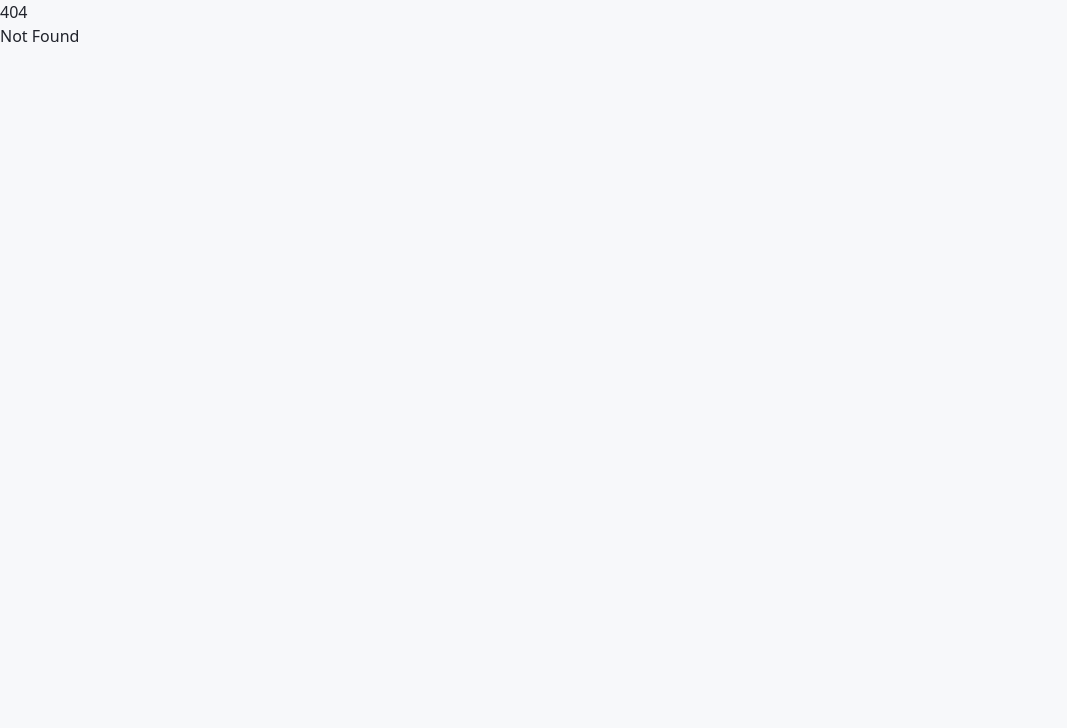
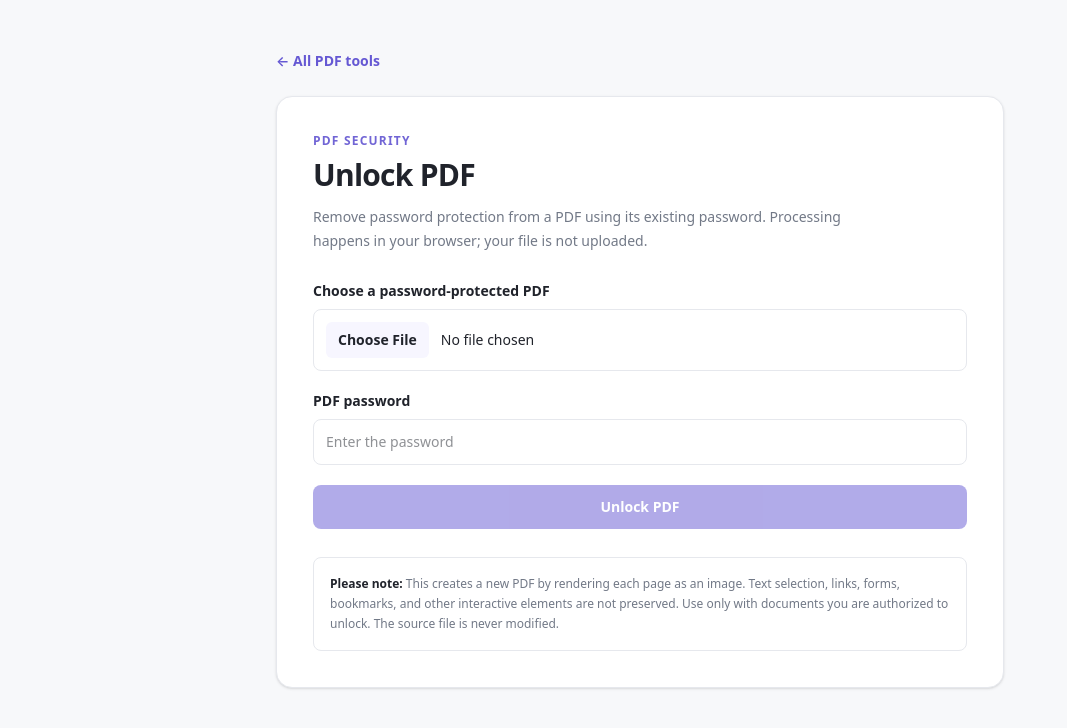
Before and after one commit to leenusdarnal/pdf-utils, a SvelteKit app: page /unlock-pdf in a window 1280 px wide. Before the commit this address had no page. Shown: the top 728 px of the page, without its empty margins (0-1067 px from the left). Built offline with nearby package versions, Linux system fonts and the light colour scheme.

Commit message:
feat: add client-side PDF password removal

```diff
--- /dev/null
+++ b/src/routes/unlock-pdf/+page.svelte
@@ -0,0 +1,140 @@
+<script lang="ts">
+  import { PDFDocument } from 'pdf-lib';
+  import workerUrl from 'pdfjs-dist/build/pdf.worker.mjs?url';
+
+  const MAX_FILE_BYTES = 100 * 1024 * 1024;
+  const MAX_PAGE_PIXELS = 16_000_000;
+  let sourceFile: File | null = null;
+  let password = '';
+  let busy = false;
+  let progress = '';
+  let error = '';
+  let output: Blob | null = null;
+  let outputName = '';
+
+  function chooseFile(event: Event) {
+    const input = event.currentTarget as HTMLInputElement;
+    sourceFile = input.files?.[0] ?? null;
+    input.value = '';
+    output = null;
+    error = '';
+    progress = '';
+  }
+
+  async function unlock() {
+    if (!sourceFile || busy) return;
+    if (sourceFile.size > MAX_FILE_BYTES) {
+      error = 'This tool supports PDFs up to 100 MB.';
+      return;
+    }
+    busy = true;
+    error = '';
+    output = null;
+    progress = 'Opening PDF locally…';
+    try {
+      const pdfjs = await import('pdfjs-dist');
+      pdfjs.GlobalWorkerOptions.workerSrc = workerUrl;
+      const loadingTask = pdfjs.getDocument({
+        data: new Uint8Array(await sourceFile.arrayBuffer()),
+        password
+      });
+      const source = await loadingTask.promise;
+      const rebuilt = await PDFDocument.create();
+
+      for (let pageNumber = 1; pageNumber <= source.numPages; pageNumber += 1) {
+        progress = `Rendering page ${pageNumber} of ${source.numPages}…`;
+        const page = await source.getPage(pageNumber);
+        const baseViewport = page.getViewport({ scale: 1 });
+        const scale = Math.min(1.5, Math.sqrt(MAX_PAGE_PIXELS / (baseViewport.width * baseViewport.height)));
+        const viewport = page.getViewport({ scale });
+        const canvas = document.createElement('canvas');
+        canvas.width = Math.max(1, Math.ceil(viewport.width));
+        canvas.height = Math.max(1, Math.ceil(viewport.height));
+        const context = canvas.getContext('2d');
+        if (!context) throw new Error('This browser could not create a canvas for PDF rendering.');
+        await page.render({ canvasContext: context, viewport }).promise;
+        const png = await new Promise<Uint8Array>((resolve, reject) => {
+          canvas.toBlob(async (blob) => {
+            if (!blob) return reject(new Error('Could not render a PDF page.'));
+            try {
+              resolve(new Uint8Array(await blob.arrayBuffer()));
+            } catch (reason) {
+              reject(reason);
+            }
+          }, 'image/png');
+        });
+        const embedded = await rebuilt.embedPng(png);
+        const outputPage = rebuilt.addPage([viewport.width, viewport.height]);
+        outputPage.drawImage(embedded, { x: 0, y: 0, width: viewport.width, height: viewport.height });
+        canvas.width = 0;
+        canvas.height = 0;
+        page.cleanup();
+      }
+
+      const bytes = await rebuilt.save();
+      output = new Blob([bytes as BlobPart], { type: 'application/pdf' });
+      outputName = sourceFile.name.replace(/\.pdf$/i, '') + '-unlocked.pdf';
+      progress = 'Unlocked copy ready. Note: pages are flattened images.';
+      await source.destroy();
+    } catch (reason) {
+      const exception = reason as { name?: string; message?: string };
+      if (exception?.name === 'PasswordException') {
+        error = 'The password was incorrect, or this PDF uses encryption that this browser cannot open.';
+      } else {
+        error = exception?.message || 'This PDF could not be unlocked. The original file is unchanged.';
+      }
+      progress = '';
+    } finally {
+      busy = false;
+      password = '';
+    }
+  }
+
+  function download() {
+    if (!output) return;
+    const url = URL.createObjectURL(output);
+    const anchor = document.createElement('a');
+    anchor.href = url;
+    anchor.download = outputName;
+    anchor.click();
+    URL.revokeObjectURL(url);
+  }
+</script>
+
+<svelte:head>
+  <title>Unlock PDF — PDF Utils</title>
+  <meta name="description" content="Remove PDF password protection locally when you know the password. Files stay on your device." />
+</svelte:head>
+
+<main class="mx-auto w-full max-w-3xl px-5 py-12">
+  <a class="text-sm font-semibold text-brand-700 hover:underline" href="../">← All PDF tools</a>
+  <section class="mt-6 rounded-2xl border border-line bg-surface p-6 shadow-sm sm:p-9" aria-labelledby="unlock-title">
+    <p class="text-xs font-bold uppercase tracking-widest text-brand-600">PDF SECURITY</p>
+    <h1 id="unlock-title" class="mt-2 text-3xl font-bold tracking-tight text-ink">Unlock PDF</h1>
+    <p class="mt-3 max-w-xl text-sm leading-6 text-muted">Remove password protection from a PDF using its existing password. Processing happens in your browser; your file is not uploaded.</p>
+
+    <label class="mt-7 block text-sm font-semibold text-ink" for="unlock-file">Choose a password-protected PDF</label>
+    <input id="unlock-file" class="mt-2 block w-full rounded-lg border border-line bg-surface p-3 text-sm text-ink file:mr-3 file:rounded-md file:border-0 file:bg-brand-50 file:px-3 file:py-2 file:font-semibold" type="file" accept="application/pdf,.pdf" onchange={chooseFile} disabled={busy} />
+
+    <label class="mt-5 block text-sm font-semibold text-ink" for="unlock-password">PDF password</label>
+    <input id="unlock-password" class="mt-2 w-full rounded-lg border border-line bg-surface px-3 py-3 text-sm text-ink" type="password" autocomplete="current-password" bind:value={password} placeholder="Enter the password" disabled={busy} />
+
+    <button class="mt-5 w-full rounded-lg bg-brand-700 px-4 py-3 text-sm font-semibold text-white hover:bg-brand-800 disabled:cursor-not-allowed disabled:opacity-50" type="button" onclick={unlock} disabled={!sourceFile || !password || busy}>
+      {busy ? 'Unlocking…' : 'Unlock PDF'}
+    </button>
+
+    {#if progress}
+      <p class="mt-4 rounded-lg bg-brand-50 p-3 text-sm text-brand-800" role="status">{progress}</p>
+    {/if}
+    {#if error}
+      <p class="mt-4 rounded-lg bg-red-50 p-3 text-sm text-red-800" role="alert">{error}</p>
+    {/if}
+    {#if output}
+      <button class="mt-4 w-full rounded-lg border border-brand-700 px-4 py-3 text-sm font-semibold text-brand-700 hover:bg-brand-50" type="button" onclick={download}>Download unlocked PDF</button>
+    {/if}
+
+    <aside class="mt-7 rounded-lg border border-line bg-surface-muted p-4 text-xs leading-5 text-muted">
+      <strong class="text-ink">Please note:</strong> This creates a new PDF by rendering each page as an image. Text selection, links, forms, bookmarks, and other interactive elements are not preserved. Use only with documents you are authorized to unlock. The source file is never modified.
+    </aside>
+  </section>
+</main>
```
